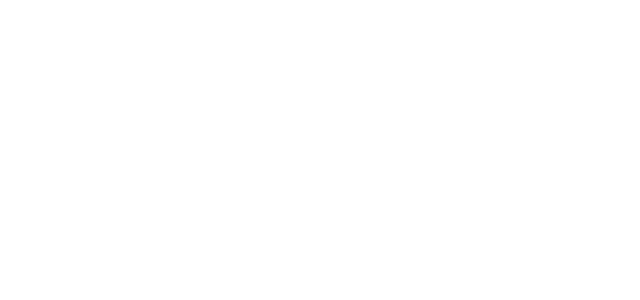
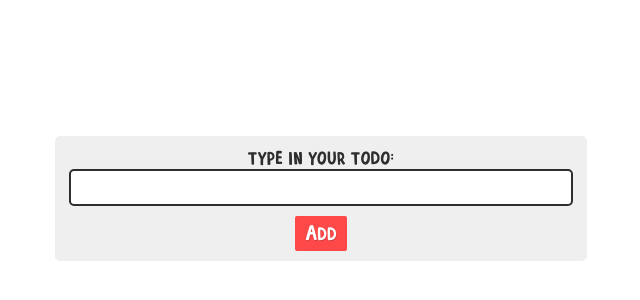
Before and after one commit to tosia921/todo-react-reduxtoolkit, a React (Create React App) app: page / in a window 1280 px wide. Shown: the part 202-502 px from the top of the page, without its empty margins (319-959 px from the left). Built offline with nearby package versions, Linux system fonts and the light colour scheme.

Commit message:
created Input component and styled it, minor styles for App.js

```diff
--- a/src/App.js
+++ b/src/App.js
@@ -1,5 +1,20 @@
+import styled from 'styled-components';
+import Input from './components/Input';
+
 function App() {
-    return <div />;
+    return (
+        <AppContainer>
+            <Input />
+        </AppContainer>
+    );
 }
 
 export default App;
+
+const AppContainer = styled.div`
+    height: 100vh;
+    width: 100vw;
+    display: flex;
+    justify-content: center;
+    align-items: center;
+`;
--- /dev/null
+++ b/src/components/Input.js
@@ -0,0 +1,61 @@
+// This component renders form input for our ToDo's
+
+import React, { useState } from 'react';
+import styled from 'styled-components';
+
+const Input = () => {
+    const [todo, addTodo] = useState('');
+
+    const handleSubmit = (e) => {
+        e.preventDefault();
+        alert(`Submitting Todo ${todo}`);
+    };
+
+    return (
+        <StyledInput>
+            <form onSubmit={handleSubmit}>
+                <label htmlFor="todo">
+                    type in your todo:
+                    <input type="text" id="todo" value={todo} onChange={(e) => addTodo(e.target.value)} />
+                </label>
+                <button type="submit">Add</button>
+            </form>
+        </StyledInput>
+    );
+};
+
+export default Input;
+
+const StyledInput = styled.div`
+    padding: 1rem;
+    background-color: var(--grey);
+    border-radius: 5px;
+
+    form {
+        width: 40vw;
+        display: flex;
+        flex-direction: column;
+        justify-content: center;
+        align-items: center;
+
+        label {
+            width: 100%;
+            display: flex;
+            flex-direction: column;
+            justify-content: center;
+            align-items: center;
+            input {
+                width: 90%;
+                margin-bottom: 1rem;
+                border: 2px solid var(--black);
+                border-radius: 5px;
+                padding: 0.5rem 2rem;
+                font-size: 2rem;
+
+                &:focus {
+                    outline: none;
+                }
+            }
+        }
+    }
+`;
--- a/src/styles/GlobalStyles.js
+++ b/src/styles/GlobalStyles.js
@@ -9,6 +9,7 @@
     --grey: #efefef;
   }
   html {
+    background-color: var(--white);
     font-size: 10px;
   }
 
@@ -30,6 +31,9 @@
     &:hover {
       --cast: 4px;
     }
+    &:focus {
+      outline: none;
+  }
   }
 
   body::-webkit-scrollbar {
```
